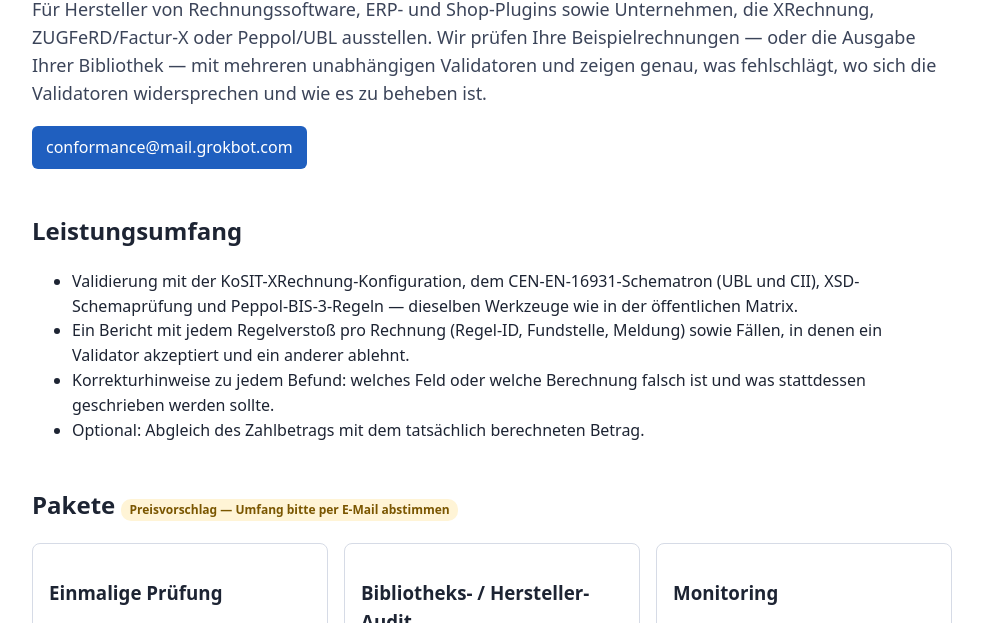
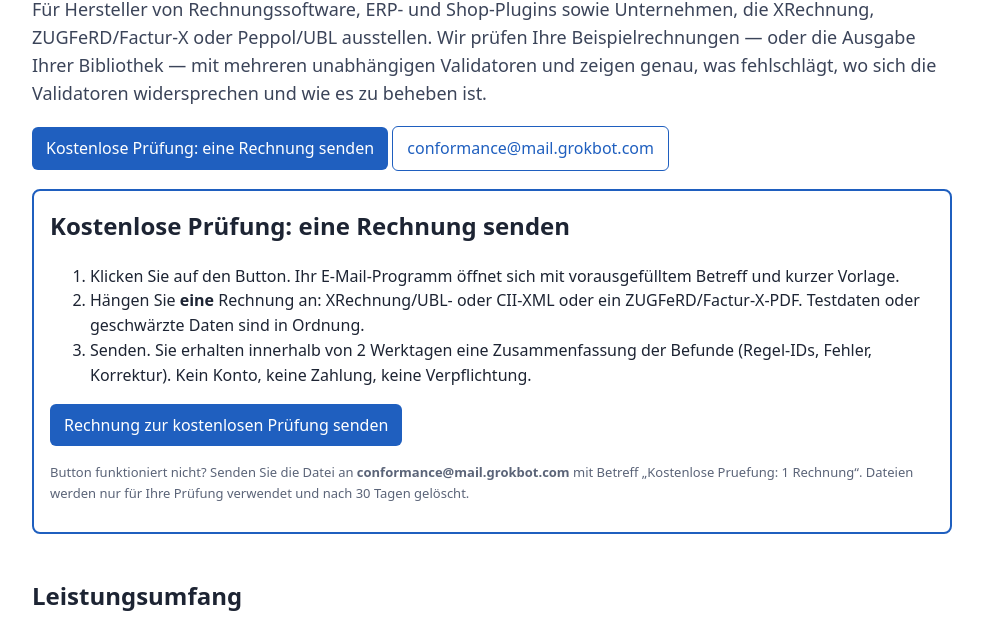
Before and after one commit to kobima6813/einvoice-conformance-matrix, a plain HTML site: page docs/audit-de.html in a window 1280 px wide. Shown: the part 108-731 px from the top of the page, without its empty margins (148-1131 px from the left). Drawn offline with Linux system fonts and the light colour scheme.

Commit message:
Audit pages: free one-invoice check block with prefilled mailto (EN/DE)

```diff
--- a/docs/audit-de.html
+++ b/docs/audit-de.html
@@ -13,7 +13,8 @@ td.n{text-align:right}.bad{background:#fdecec;font-weight:600}.cards{display:gri
 </style></head><body>
 <nav class="small"><a href="./">English</a><a href="de.html">Deutsch</a><a href="audit.html">Audit (EN)</a><a href="https://github.com/kobima6813/einvoice-conformance-matrix">GitHub</a></nav>
 <h1>E-Rechnungs-Konformitätsprüfung</h1><p class="lead">Für Hersteller von Rechnungssoftware, ERP- und Shop-Plugins sowie Unternehmen, die XRechnung, ZUGFeRD/Factur-X oder Peppol/UBL ausstellen. Wir prüfen Ihre Beispielrechnungen — oder die Ausgabe Ihrer Bibliothek — mit mehreren unabhängigen Validatoren und zeigen genau, was fehlschlägt, wo sich die Validatoren widersprechen und wie es zu beheben ist.</p>
-<p><a class="btn" href="mailto:conformance@mail.grokbot.com?subject=Einmalige%20Pruefung">conformance@mail.grokbot.com</a></p>
+<p><a class="btn" href="#kostenlose-pruefung">Kostenlose Prüfung: eine Rechnung senden</a> <a class="btn alt" href="mailto:conformance@mail.grokbot.com?subject=Einmalige%20Pruefung">conformance@mail.grokbot.com</a></p>
+<div class="card" id="kostenlose-pruefung" style="border:2px solid #1f5fbf;margin:18px 0"><h2 style="margin-top:0">Kostenlose Prüfung: eine Rechnung senden</h2><ol><li>Klicken Sie auf den Button. Ihr E-Mail-Programm öffnet sich mit vorausgefülltem Betreff und kurzer Vorlage.</li><li>Hängen Sie <b>eine</b> Rechnung an: XRechnung/UBL- oder CII-XML oder ein ZUGFeRD/Factur-X-PDF. Testdaten oder geschwärzte Daten sind in Ordnung.</li><li>Senden. Sie erhalten innerhalb von 2 Werktagen eine Zusammenfassung der Befunde (Regel-IDs, Fehler, Korrektur). Kein Konto, keine Zahlung, keine Verpflichtung.</li></ol><p><a class="btn" href="mailto:conformance@mail.grokbot.com?subject=Kostenlose%20Pruefung%3A%201%20Rechnung&amp;body=Hallo%2C%0A%0Abitte%20pruefen%20Sie%20die%20angehaengte%20Rechnung%20kostenlos.%0A%0AFormat%20%28XRechnung%20/%20ZUGFeRD%20/%20Factur-X%20/%20Peppol%20UBL%29%3A%0AErzeugt%20mit%20Software%3A%0AFirma%20%28optional%29%3A%0A%0A%28Bitte%20EINE%20Rechnung%20als%20XML%20oder%20PDF%20anhaengen.%20Testdaten%20oder%20geschwaerzte%20Daten%20sind%20in%20Ordnung.%29%0A">Rechnung zur kostenlosen Prüfung senden</a></p><p class="small">Button funktioniert nicht? Senden Sie die Datei an <b>conformance@mail.grokbot.com</b> mit Betreff „Kostenlose Pruefung: 1 Rechnung“. Dateien werden nur für Ihre Prüfung verwendet und nach 30 Tagen gelöscht.</p></div>
 <h2>Leistungsumfang</h2><ul><li>Validierung mit der KoSIT-XRechnung-Konfiguration, dem CEN-EN-16931-Schematron (UBL und CII), XSD-Schemaprüfung und Peppol-BIS-3-Regeln — dieselben Werkzeuge wie in der öffentlichen Matrix.</li><li>Ein Bericht mit jedem Regelverstoß pro Rechnung (Regel-ID, Fundstelle, Meldung) sowie Fällen, in denen ein Validator akzeptiert und ein anderer ablehnt.</li><li>Korrekturhinweise zu jedem Befund: welches Feld oder welche Berechnung falsch ist und was stattdessen geschrieben werden sollte.</li><li>Optional: Abgleich des Zahlbetrags mit dem tatsächlich berechneten Betrag.</li></ul>
 <h2>Pakete <span class="prop">Preisvorschlag — Umfang bitte per E-Mail abstimmen</span></h2><div class="cards3"><div class="card"><h3>Einmalige Prüfung</h3><div class="tier">290 EUR</div><p>Bis zu 10 Beispielrechnungen (UBL oder CII). Bericht innerhalb von 3 Werktagen.</p><a class="btn" href="mailto:conformance@mail.grokbot.com?subject=Einmalige%20Pruefung">Anfragen</a></div><div class="card"><h3>Bibliotheks- / Hersteller-Audit</h3><div class="tier">790 EUR</div><p>Systematisch erzeugte Testfälle über die USt-Kategorien S, E, AE, K, G und O, Zu- und Abschläge sowie Rundungsfälle. Inklusive einer Nachprüfung nach Ihrer Korrektur.</p><a class="btn" href="mailto:conformance@mail.grokbot.com?subject=Audit">Anfragen</a></div><div class="card"><h3>Monitoring</h3><div class="tier">99 EUR / Monat</div><p>Erneute Prüfung nach jedem Release Ihres Generators und nach Regel-Updates der Validatoren; Benachrichtigung, sobald etwas bricht.</p><a class="btn" href="mailto:conformance@mail.grokbot.com?subject=Monitoring">Anfragen</a></div></div>
 <h2>Ablauf</h2><ol><li>Schicken Sie uns Formate, Profile und Generator-Version per E-Mail.</li><li>Wir bestätigen Umfang und Preis schriftlich, bevor die Arbeit beginnt.</li><li>Sie senden Testrechnungen (synthetisch oder anonymisiert — bitte keine echten personenbezogenen Daten).</li><li>Sie erhalten den Bericht; Zahlung per Rechnung nach Lieferung.</li></ol>
```
Also changed, not shown: docs/audit.html (+2 -1 lines).
